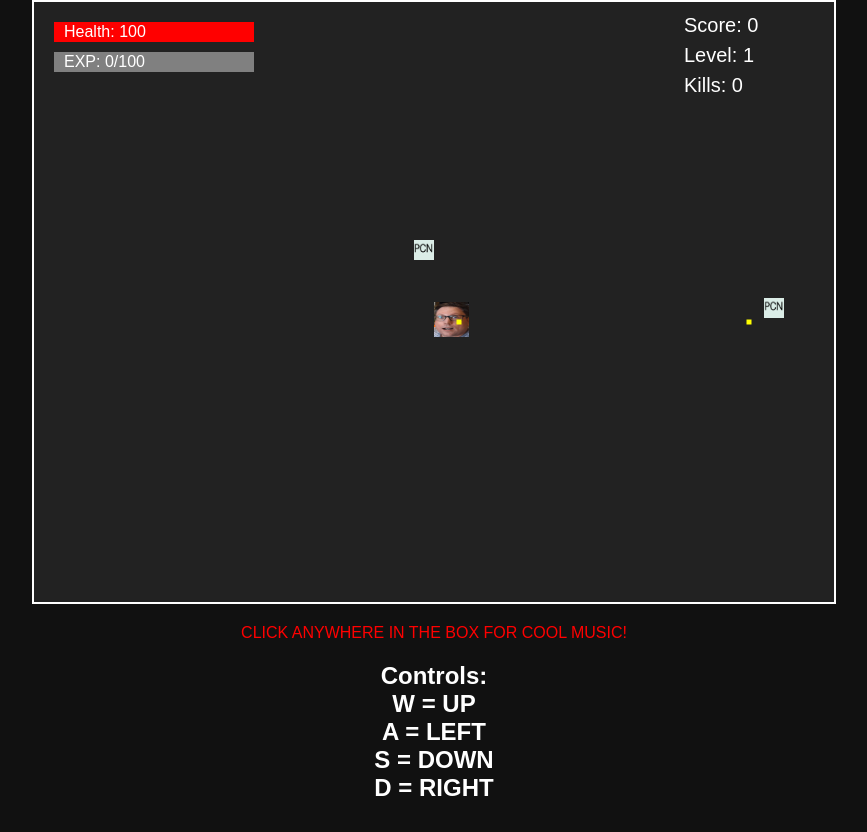
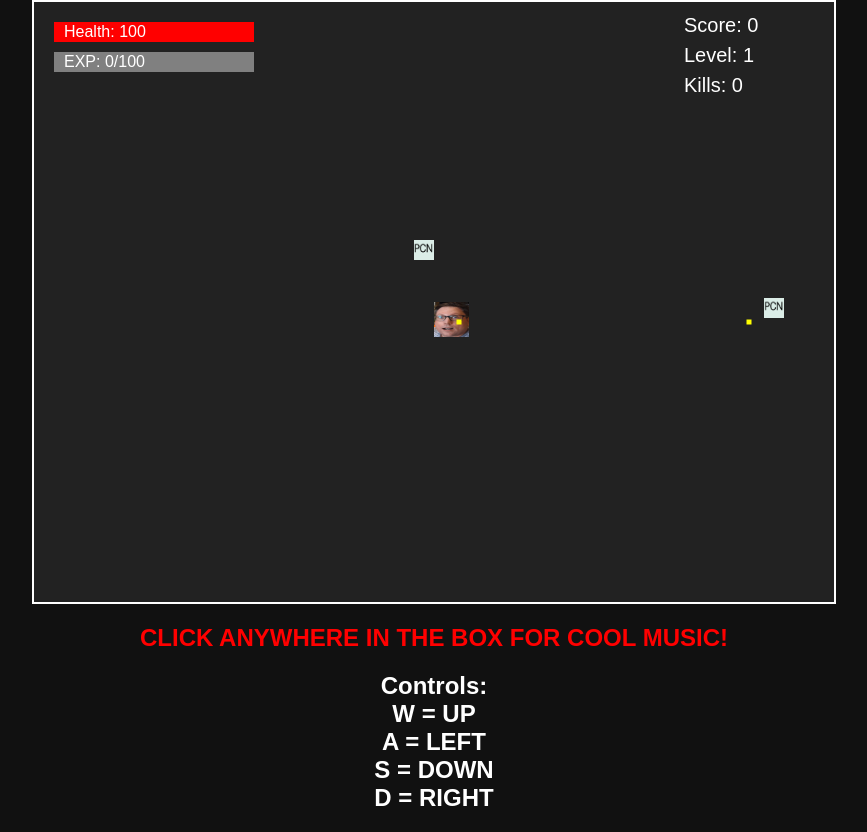
Before and after one commit to delmontebanana/CorporateSurvivor, a plain HTML site: page index.html in a window 1280 px wide. Shown: the part 78-910 px from the top of the page, without its empty margins (206-1073 px from the left). Drawn offline with Linux system fonts and the light colour scheme.

Commit message:
Update index.html

```diff
--- a/index.html
+++ b/index.html
@@ -12,7 +12,7 @@
 
     <script src="game.js"></script>
 
-<p style="color:red">CLICK ANYWHERE IN THE BOX FOR COOL MUSIC!</p>
+<H2 style="color:red">CLICK ANYWHERE IN THE BOX FOR COOL MUSIC!</H2>
 <H2>Controls: <BR>
 W = UP <BR>
 A = LEFT <BR>
```
